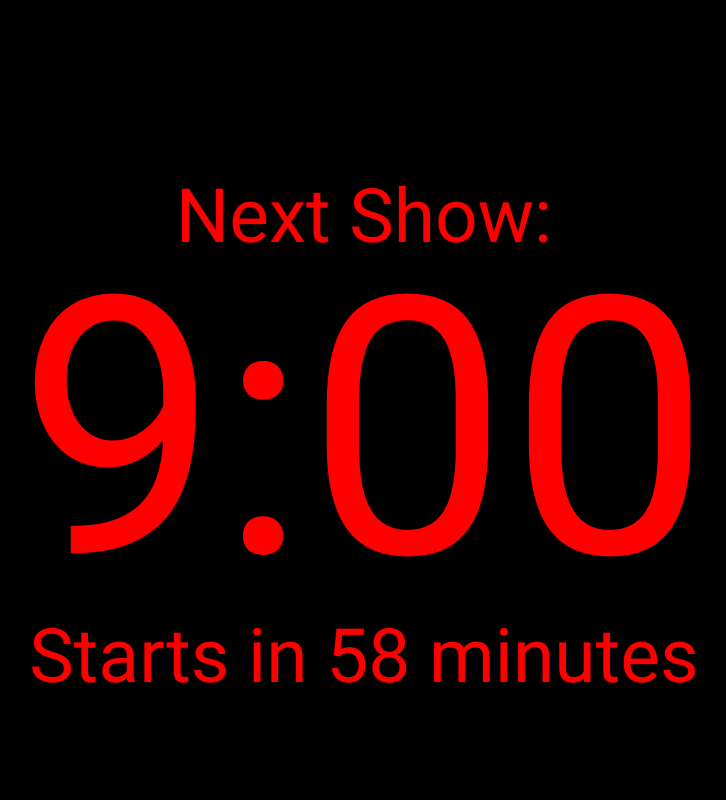
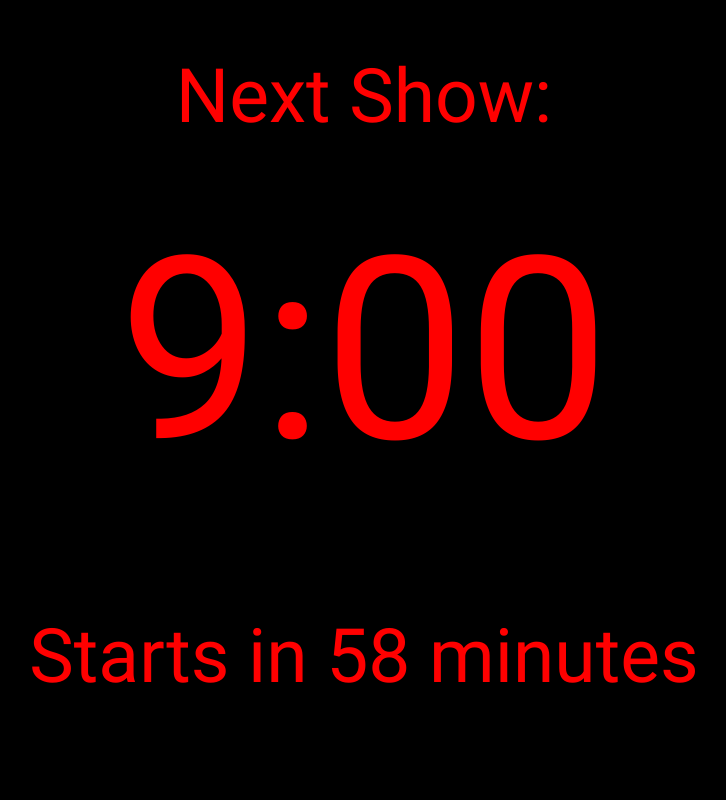
Before and after one commit to najarvis/Procedural-Intelligence, a Flask app: page /lw-next-show in a window 1280 px wide. Shown: the whole page, without its empty margins (276-1002 px from the left). Run offline with Flask 2, Linux system fonts and the light colour scheme; some libraries are stand-ins or nearby versions.

Commit message:
Final Adjustments to LW timer

```diff
--- a/templates/show.html
+++ b/templates/show.html
@@ -55,7 +55,7 @@
         display: block;
         padding-top: 0;
         padding-bottom: 0;
-        font-size: 6em;
+        font-size: 17em;
       }
 
       .half_block p {
@@ -100,10 +100,11 @@
   <body>
     <div style="height: 100vh;" id="whole" class="center-align t">
       <div class="word-div">
-        <p style="padding-top: 15vh;">Next Show:</p>
+        Next Show:
+        <!--<p style="padding-top: 15vh;">Next Show:</p>-->
       </div>
-      <div class="half_block vertical-align">
-        <p><span id="Time" class="Time"></span></p>
+      <div class="half_block vertical-align" id="Time">
+        <!--<p id="Time" class="Time"></p>-->
       </div>
       <div class="word-div">
         <p><span id="TL"></span></p>
```
